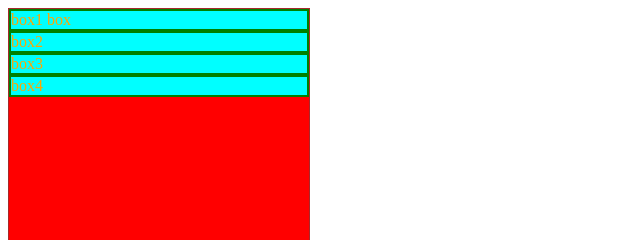
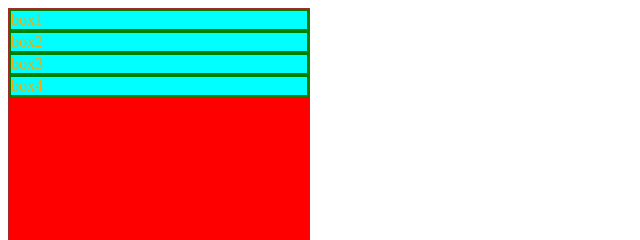
Before and after one commit to Gauravsingh0712/CSS-Practice, a plain HTML site: page Animations/index.html in a window 1280 px wide. Shown: the top 240 px of the page, 0-640 px from the left. Drawn offline with Linux system fonts and the light colour scheme.

Commit message:
Update index.html

```diff
--- a/Animations/index.html
+++ b/Animations/index.html
@@ -8,7 +8,7 @@
   </head>
   <body>
     <div class="container">
-      <div class="box">box1 box</div>
+      <div class="box">box1 </div>
       <div class="box">box2</div>
       <div class="box">box3</div>
       <div class="box">box4</div>
```
